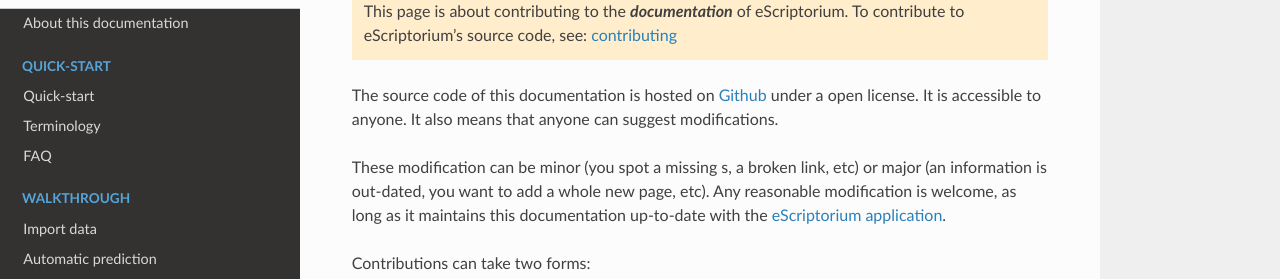
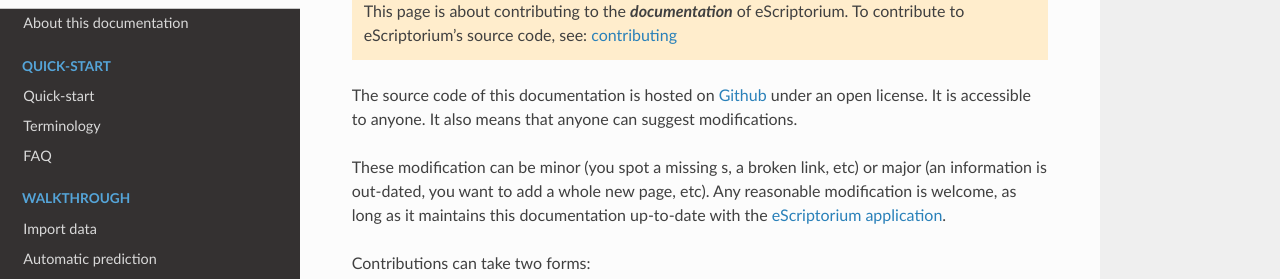
Before and after one commit to alix-tz/escriptorium-documentation, an MkDocs documentation site: the page built from docs/contribute.md, in a window 1280 px wide and 1018 px high. Shown: the part 248-527 px from the top of the window. Built offline with MkDocs 1.6.1, drawn with Linux system fonts in a browser that asks for light colours; nearby versions of some CDN libraries.

Commit message:
Fix a -> an typos
Signed-off-by: Stefan Weil <sw@weilnetz.de>

```diff
--- a/docs/contribute.md
+++ b/docs/contribute.md
@@ -11,7 +11,7 @@
 !!! Warning
     This page is about contributing to the ***documentation*** of eScriptorium. To contribute to eScriptorium's source code, see: [contributing](https://gitlab.com/scripta/escriptorium/-/wikis/contributing)
 
-The source code of this documentation is hosted on [Github](https://github.com/alix-tz/escriptorium-tutorial/) under a open license. It is accessible to anyone. It also means that anyone can suggest modifications.
+The source code of this documentation is hosted on [Github](https://github.com/alix-tz/escriptorium-tutorial/) under an open license. It is accessible to anyone. It also means that anyone can suggest modifications.
 
 These modification can be minor (you spot a missing s, a broken link, etc) or major (an information is out-dated, you want to add a whole new page, etc). Any reasonable modification is welcome, as long as it maintains this documentation up-to-date with the [eScriptorium application](https://gitlab.com/scripta/escriptorium).
 
```
Also changed, not shown: docs/users.md (+1 -1 lines).
